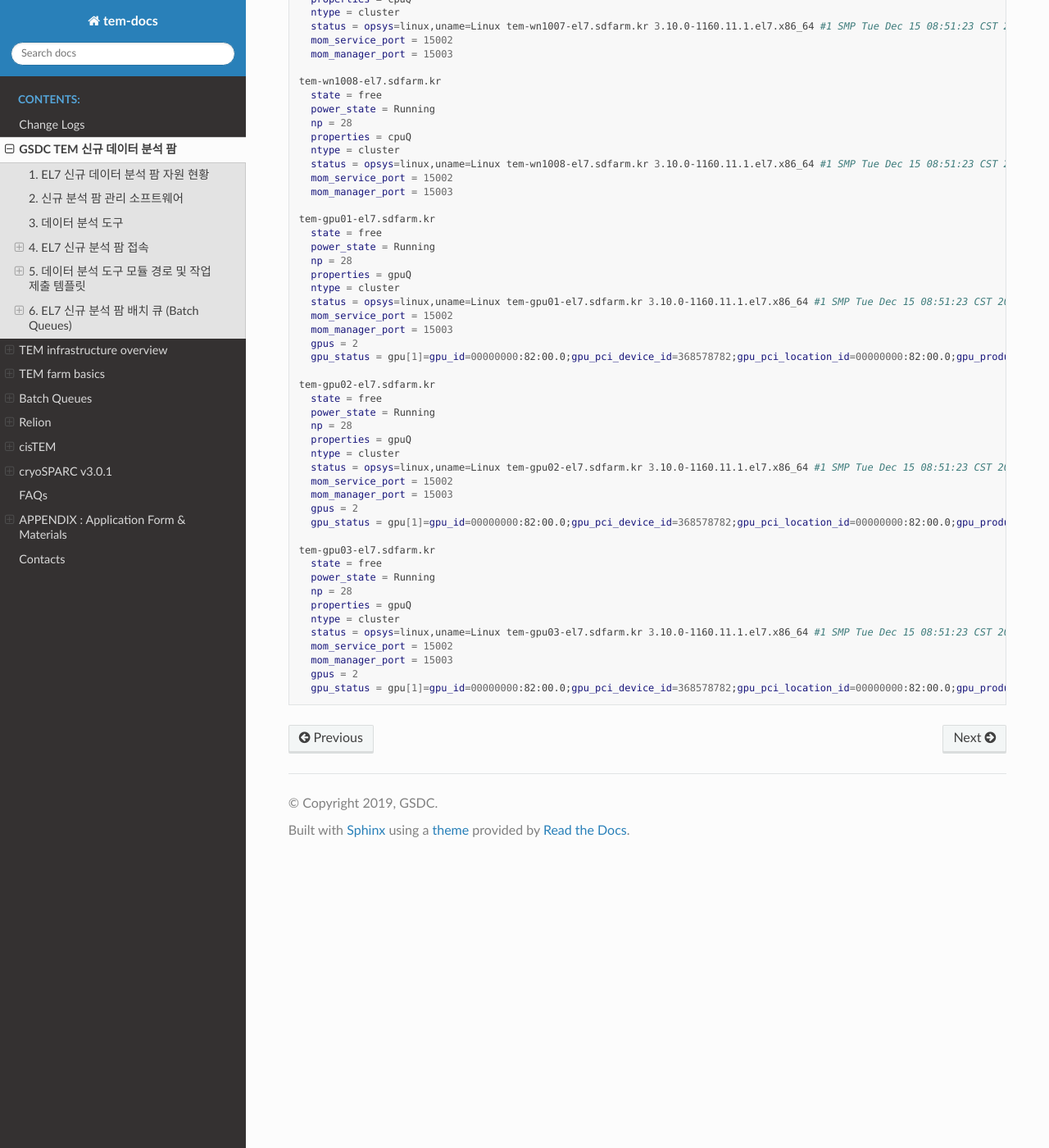
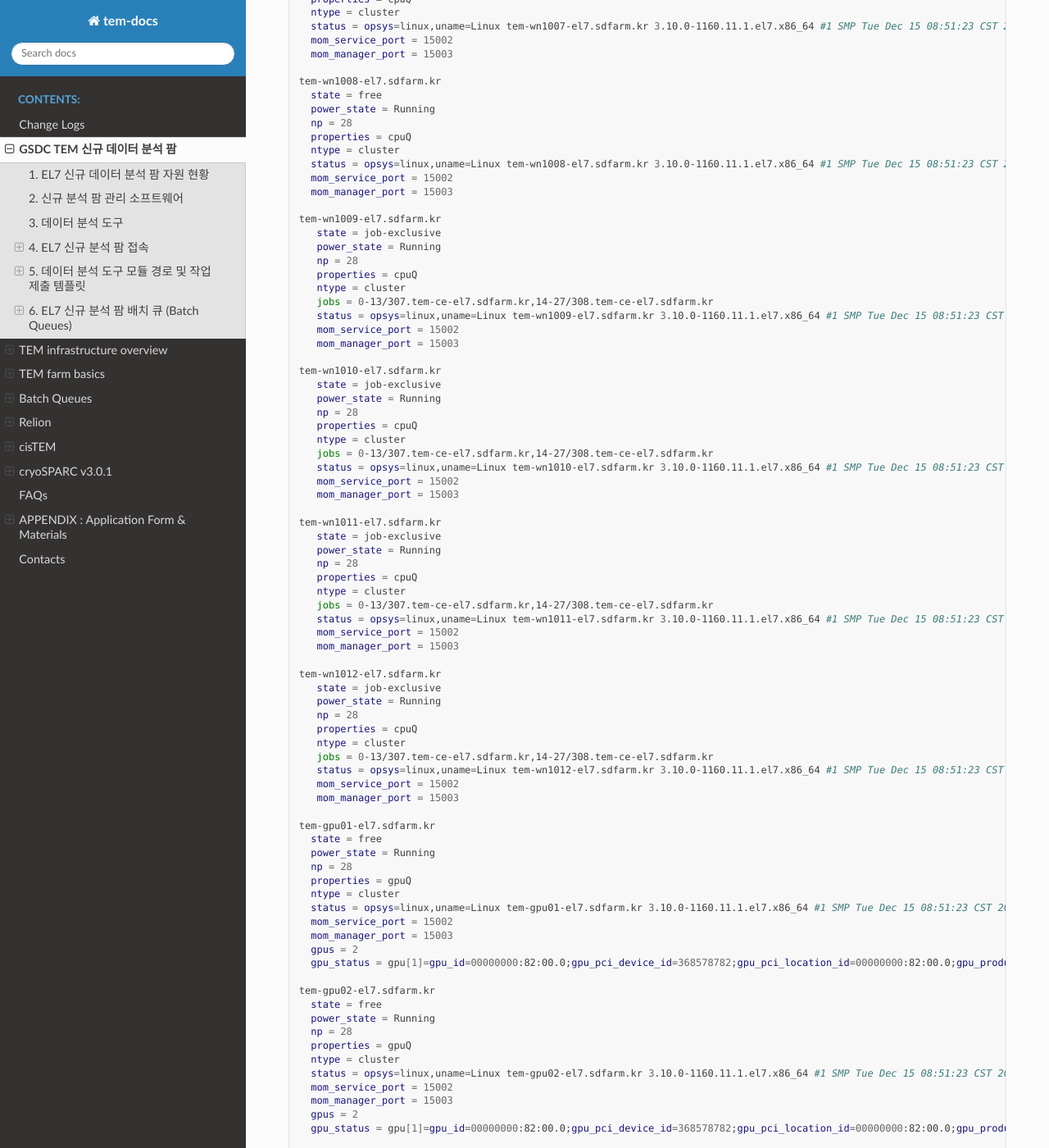
Before and after one commit to junglok/tem-docs, a Sphinx documentation site: the page built from docs/newfarm.rst, in a window 1280 px wide and 1400 px high, scrolled down 5531 px. Shown: the whole window at 82% size. Built offline with Sphinx 7.4.7 and the Read the Docs theme 2.0.0, drawn with Linux system fonts in a browser that asks for light colours; some of the changed text lies outside the part shown.

Commit message:
newfarm update

```diff
--- a/docs/newfarm.rst
+++ b/docs/newfarm.rst
@@ -310,6 +310,50 @@ GSDC TEM 신규 데이터 분석 팜
     mom_service_port = 15002
     mom_manager_port = 15003
 
+  tem-wn1009-el7.sdfarm.kr
+     state = job-exclusive
+     power_state = Running
+     np = 28
+     properties = cpuQ
+     ntype = cluster
+     jobs = 0-13/307.tem-ce-el7.sdfarm.kr,14-27/308.tem-ce-el7.sdfarm.kr
+     status = opsys=linux,uname=Linux tem-wn1009-el7.sdfarm.kr 3.10.0-1160.11.1.el7.x86_64 #1 SMP Tue Dec 15 08:51:23 CST 2020 x86_64,sessions=1637 21403 21462,nsessions=3,nusers=2,idletime=124523,totmem=204113112kb,availmem=82190600kb,physmem=197821660kb,ncpus=28,loadave=28.02,gres=,netload=5715573075825,state=free,varattr= ,cpuclock=Fixed,macaddr=ec:f4:bb:e9:cd:28,version=6.1.2,rectime=1611712971,jobs=307.tem-ce-el7.sdfarm.kr 308.tem-ce-el7.sdfarm.kr
+     mom_service_port = 15002
+     mom_manager_port = 15003
+
+  tem-wn1010-el7.sdfarm.kr
+     state = job-exclusive
+     power_state = Running
+     np = 28
+     properties = cpuQ
+     ntype = cluster
+     jobs = 0-13/307.tem-ce-el7.sdfarm.kr,14-27/308.tem-ce-el7.sdfarm.kr
+     status = opsys=linux,uname=Linux tem-wn1010-el7.sdfarm.kr 3.10.0-1160.11.1.el7.x86_64 #1 SMP Tue Dec 15 08:51:23 CST 2020 x86_64,sessions=10683 10742 21656,nsessions=3,nusers=2,idletime=125228,totmem=204113112kb,availmem=82076700kb,physmem=197821660kb,ncpus=28,loadave=28.41,gres=,netload=10000812494662,state=free,varattr= ,cpuclock=Fixed,macaddr=ec:f4:bb:e9:c8:e0,version=6.1.2,rectime=1611712972,jobs=307.tem-ce-el7.sdfarm.kr 308.tem-ce-el7.sdfarm.kr
+     mom_service_port = 15002
+     mom_manager_port = 15003
+
+  tem-wn1011-el7.sdfarm.kr
+     state = job-exclusive
+     power_state = Running
+     np = 28
+     properties = cpuQ
+     ntype = cluster
+     jobs = 0-13/307.tem-ce-el7.sdfarm.kr,14-27/308.tem-ce-el7.sdfarm.kr
+     status = opsys=linux,uname=Linux tem-wn1011-el7.sdfarm.kr 3.10.0-1160.11.1.el7.x86_64 #1 SMP Tue Dec 15 08:51:23 CST 2020 x86_64,sessions=10368 10428 21655,nsessions=3,nusers=2,idletime=128086,totmem=204113112kb,availmem=81587604kb,physmem=197821660kb,ncpus=28,loadave=28.16,gres=,netload=5807235665327,state=free,varattr= ,cpuclock=Fixed,macaddr=ec:f4:bb:e9:bf:28,version=6.1.2,rectime=1611712972,jobs=307.tem-ce-el7.sdfarm.kr 308.tem-ce-el7.sdfarm.kr
+     mom_service_port = 15002
+     mom_manager_port = 15003
+
+  tem-wn1012-el7.sdfarm.kr
+     state = job-exclusive
+     power_state = Running
+     np = 28
+     properties = cpuQ
+     ntype = cluster
+     jobs = 0-13/307.tem-ce-el7.sdfarm.kr,14-27/308.tem-ce-el7.sdfarm.kr
+     status = opsys=linux,uname=Linux tem-wn1012-el7.sdfarm.kr 3.10.0-1160.11.1.el7.x86_64 #1 SMP Tue Dec 15 08:51:23 CST 2020 x86_64,sessions=10379 10475 21655,nsessions=3,nusers=2,idletime=127792,totmem=204113112kb,availmem=84717576kb,physmem=197821660kb,ncpus=28,loadave=28.27,gres=,netload=10075699597211,state=free,varattr= ,cpuclock=Fixed,macaddr=24:6e:96:02:de:d0,version=6.1.2,rectime=1611712971,jobs=307.tem-ce-el7.sdfarm.kr 308.tem-ce-el7.sdfarm.kr
+     mom_service_port = 15002
+     mom_manager_port = 15003
+
   tem-gpu01-el7.sdfarm.kr
     state = free
     power_state = Running
@@ -345,3 +389,27 @@ GSDC TEM 신규 데이터 분석 팜
     mom_manager_port = 15003
     gpus = 2
     gpu_status = gpu[1]=gpu_id=00000000:82:00.0;gpu_pci_device_id=368578782;gpu_pci_location_id=00000000:82:00.0;gpu_product_name=Tesla P100-PCIE-16GB;gpu_memory_total=16280 MB;gpu_memory_used=0 MB;gpu_mode=Default;gpu_state=Unallocated;gpu_utilization=0%;gpu_memory_utilization=0%;gpu_ecc_mode=Enabled;gpu_single_bit_ecc_errors=0;gpu_double_bit_ecc_errors=0;gpu_temperature=29 C,gpu[0]=gpu_id=00000000:03:00.0;gpu_pci_device_id=368578782;gpu_pci_location_id=00000000:03:00.0;gpu_product_name=Tesla P100-PCIE-16GB;gpu_memory_total=16280 MB;gpu_memory_used=0 MB;gpu_mode=Default;gpu_state=Unallocated;gpu_utilization=0%;gpu_memory_utilization=0%;gpu_ecc_mode=Enabled;gpu_single_bit_ecc_errors=0;gpu_double_bit_ecc_errors=0;gpu_temperature=28 C;gpu_display=Enabled,gpu_display=Enabled,driver_ver=460.27.04,timestamp=Thu Jan 14 10:21:53 2021
+
+  tem-gpu04-el7.sdfarm.kr
+     state = free
+     power_state = Running
+     np = 28
+     properties = gpuQ
+     ntype = cluster
+     status = opsys=linux,uname=Linux tem-gpu04-el7.sdfarm.kr 3.10.0-1160.11.1.el7.x86_64 #1 SMP Tue Dec 15 08:51:23 CST 2020 x86_64,sessions=2041,nsessions=1,nusers=1,idletime=63469,totmem=137732192kb,availmem=132548340kb,physmem=131440740kb,ncpus=48,loadave=0.10,gres=,netload=790032261080,state=free,varattr= ,cpuclock=Fixed,macaddr=e4:43:4b:07:8c:f0,version=6.1.2,rectime=1611712958,jobs=
+     mom_service_port = 15002
+     mom_manager_port = 15003
+     gpus = 2
+     gpu_status = gpu[1]=gpu_id=00000000:AF:00.0;gpu_pci_device_id=456659166;gpu_pci_location_id=00000000:AF:00.0;gpu_product_name=Tesla P40;gpu_memory_total=22919 MB;gpu_memory_used=0 MB;gpu_mode=Default;gpu_state=Unallocated;gpu_utilization=0%;gpu_memory_utilization=0%;gpu_ecc_mode=Enabled;gpu_single_bit_ecc_errors=0;gpu_double_bit_ecc_errors=0;gpu_temperature=28 C,gpu[0]=gpu_id=00000000:3B:00.0;gpu_pci_device_id=456659166;gpu_pci_location_id=00000000:3B:00.0;gpu_product_name=Tesla P40;gpu_memory_total=22919 MB;gpu_memory_used=0 MB;gpu_mode=Default;gpu_state=Unallocated;gpu_utilization=0%;gpu_memory_utilization=0%;gpu_ecc_mode=Enabled;gpu_single_bit_ecc_errors=0;gpu_double_bit_ecc_errors=0;gpu_temperature=25 C;gpu_display=Enabled,gpu_display=Enabled,driver_ver=460.32.03,timestamp=Wed Jan 27 11:02:37 2021
+
+  tem-gpu05-el7.sdfarm.kr
+     state = free
+     power_state = Running
+     np = 28
+     properties = gpuQ
+     ntype = cluster
+     status = opsys=linux,uname=Linux tem-gpu05-el7.sdfarm.kr 3.10.0-1160.11.1.el7.x86_64 #1 SMP Tue Dec 15 08:51:23 CST 2020 x86_64,sessions=2352,nsessions=1,nusers=1,idletime=63492,totmem=269906392kb,availmem=261305348kb,physmem=263614940kb,ncpus=72,loadave=0.13,gres=,netload=808539072,state=free,varattr= ,cpuclock=Fixed,macaddr=e4:43:4b:03:78:38,version=6.1.2,rectime=1611712989,jobs=
+     mom_service_port = 15002
+     mom_manager_port = 15003
+     gpus = 2
+     gpu_status = gpu[1]=gpu_id=00000000:AF:00.0;gpu_pci_device_id=456659166;gpu_pci_location_id=00000000:AF:00.0;gpu_product_name=Tesla P40;gpu_memory_total=22919 MB;gpu_memory_used=0 MB;gpu_mode=Default;gpu_state=Unallocated;gpu_utilization=0%;gpu_memory_utilization=0%;gpu_ecc_mode=Enabled;gpu_single_bit_ecc_errors=0;gpu_double_bit_ecc_errors=0;gpu_temperature=30 C,gpu[0]=gpu_id=00000000:3B:00.0;gpu_pci_device_id=456659166;gpu_pci_location_id=00000000:3B:00.0;gpu_product_name=Tesla P40;gpu_memory_total=22919 MB;gpu_memory_used=0 MB;gpu_mode=Default;gpu_state=Unallocated;gpu_utilization=0%;gpu_memory_utilization=0%;gpu_ecc_mode=Enabled;gpu_single_bit_ecc_errors=0;gpu_double_bit_ecc_errors=0;gpu_temperature=27 C;gpu_display=Enabled,gpu_display=Enabled,driver_ver=460.32.03,timestamp=Wed Jan 27 11:03:08 2021
```
